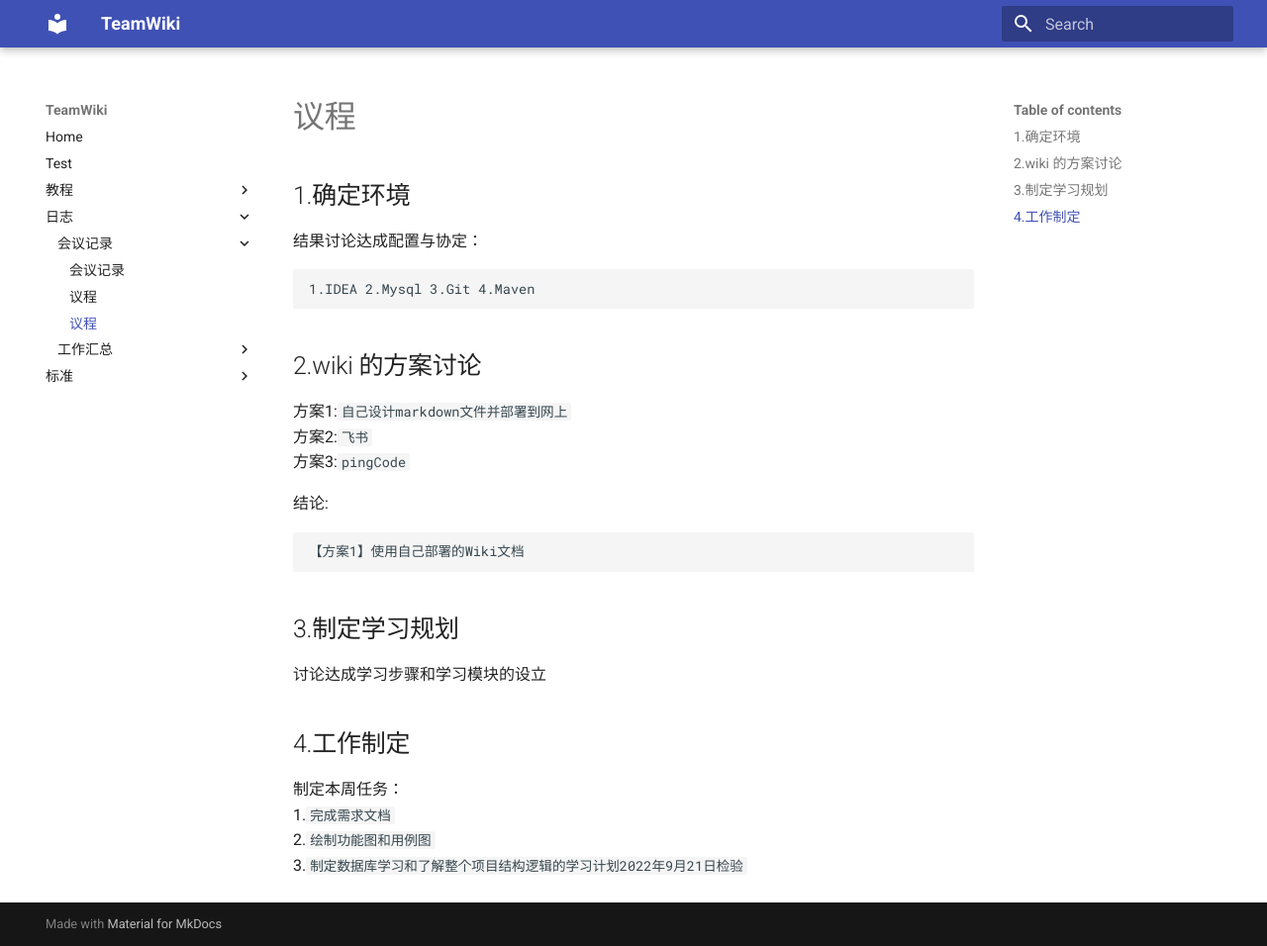
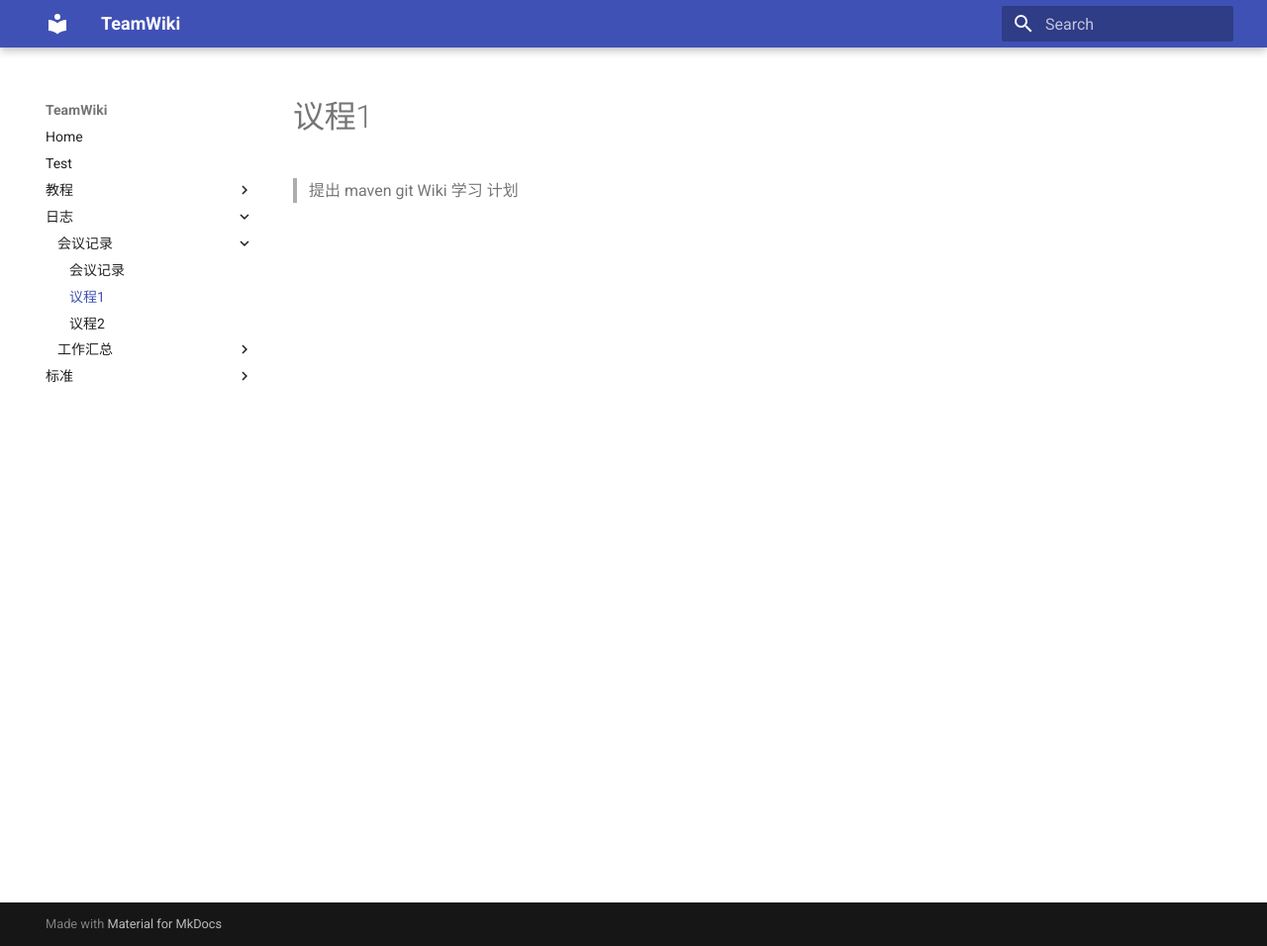
Before and after one commit to EnlightenRK/teamWiki, an MkDocs documentation site: the page built from docs/日志/会议记录/mLog1.md, in a window 1280 px wide and 956 px high. Shown: the whole window at 99% size. Built offline with MkDocs 1.6.1 and Material for MkDocs 9.7.7, drawn with Linux system fonts in a browser that asks for light colours.

Commit message:
wiki修改

```diff
--- a/docs/日志/会议记录/mLog0.md
+++ /dev/null
@@ -1,2 +0,0 @@
-# 议程
->提出 maven git Wiki 学习 计划
--- a/docs/日志/会议记录/mLog1.md
+++ b/docs/日志/会议记录/mLog1.md
@@ -1,20 +1,2 @@
-# 议程
-## 1.确定环境
-结果讨论达成配置与协定：
-
-    1.IDEA 2.Mysql 3.Git 4.Maven
-## 2.wiki 的方案讨论
-方案1:`自己设计markdown文件并部署到网上`
-方案2:`飞书`
-方案3:`pingCode`
-
-结论:
-
-    【方案1】使用自己部署的Wiki文档
-## 3.制定学习规划
-讨论达成学习步骤和学习模块的设立
-## 4.工作制定
-制定本周任务：
-1.`完成需求文档`
-2.`绘制功能图和用例图`
-3.`制定数据库学习和了解整个项目结构逻辑的学习计划2022年9月21日检验`
+# 议程1
+>提出 maven git Wiki 学习 计划
```
Also changed, not shown: docs/日志/会议记录/mIndex.md (+2 -2 lines), docs/日志/会议记录/mLog2.md (added, +20 -0 lines), docs/日志/工作汇总/wIndex.md (+1 -1 lines), docs/日志/工作汇总/wLog1.md (deleted, +0 -1 lines), docs/日志/工作汇总/第一次阶段性评审报告.md (added, +37 -0 lines), docs/教程/Wiki.md (renamed from docs/教程/WIiki.md), 1 other file.
